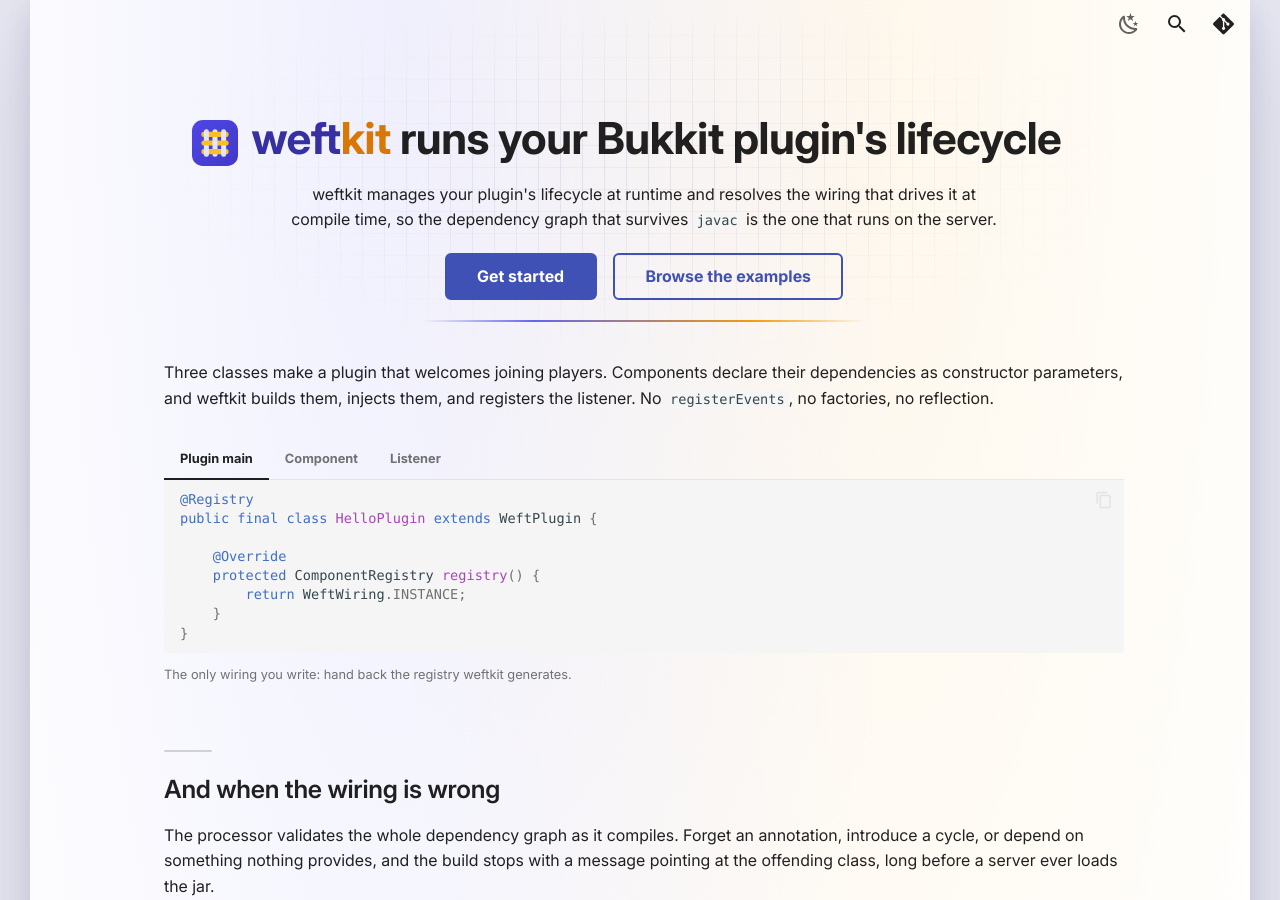
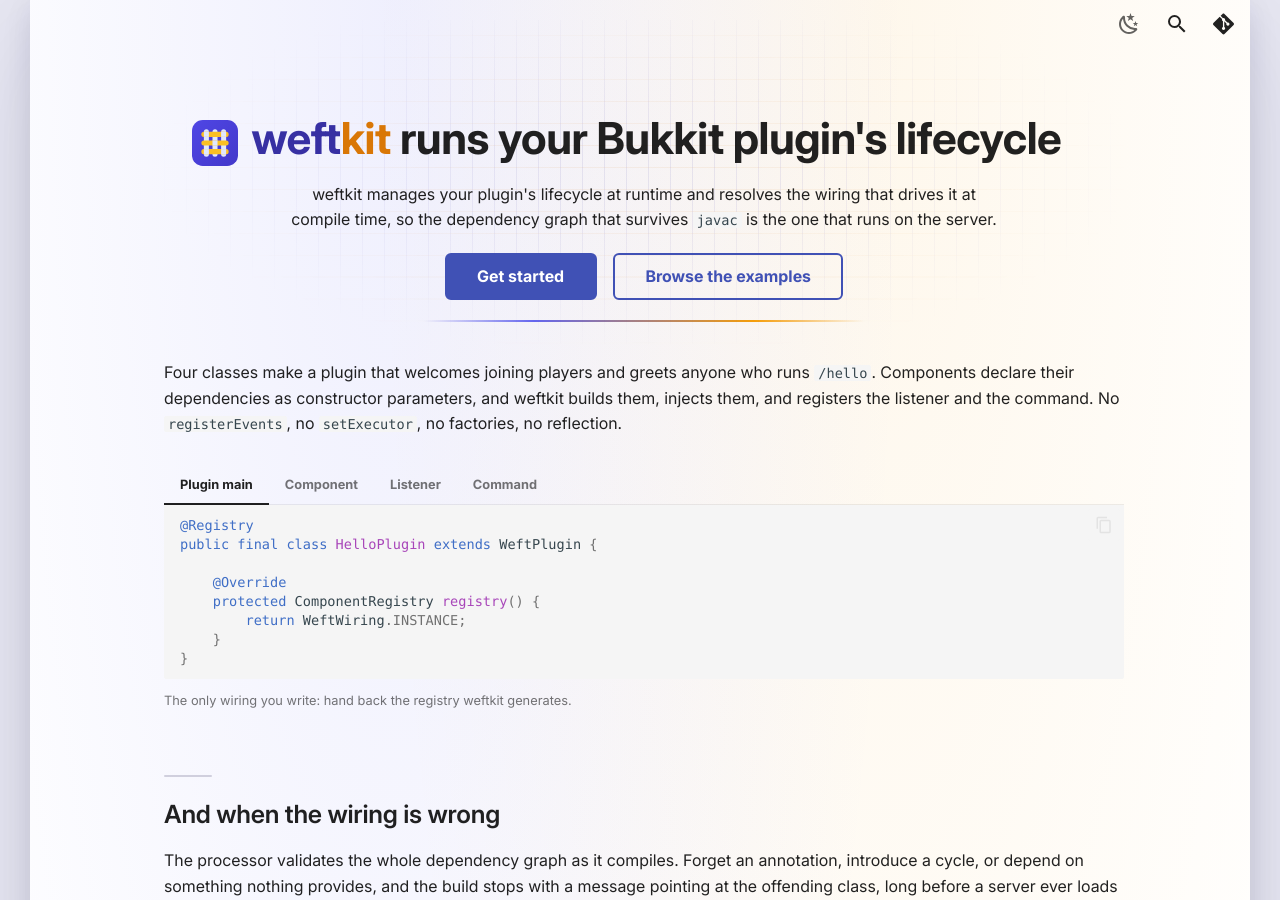
Before and after one commit to weftkit/weftkit, an MkDocs documentation site: the page built from docs/docs/index.md, in a window 1280 px wide and 900 px high. Built offline with MkDocs 1.6.1 and Material for MkDocs 9.7.7, drawn with Linux system fonts in a browser that asks for light colours; comment, search, counter and statistics services are not loaded.

Commit message:
docs: add command sample to home page hero

````diff
--- a/docs/docs/index.md
+++ b/docs/docs/index.md
@@ -17,9 +17,10 @@
 
 </div>
 
-Three classes make a plugin that welcomes joining players. Components declare their
-dependencies as constructor parameters, and weftkit builds them, injects them, and registers
-the listener. No `registerEvents`, no factories, no reflection.
+Four classes make a plugin that welcomes joining players and greets anyone who runs `/hello`.
+Components declare their dependencies as constructor parameters, and weftkit builds them, injects
+them, and registers the listener and the command. No `registerEvents`, no `setExecutor`, no
+factories, no reflection.
 
 <div class="wk-code" markdown>
 
@@ -45,8 +46,8 @@
     @Singleton
     final class Greeter {
 
-        public String greet(Player player) {
-            return "Welcome, " + player.getName();
+        public String greet(CommandSender who) {
+            return "Welcome, " + who.getName();
         }
     }
     ```
@@ -74,6 +75,30 @@
     ```
 
     Registered for you. Its dependency arrives through the constructor.
+
+=== "Command"
+
+    ```java
+    @Wired
+    @Singleton
+    @CommandHandler("hello")
+    final class HelloCommand implements CommandExecutor {
+
+        private final Greeter greeter;
+
+        HelloCommand(Greeter greeter) {
+            this.greeter = greeter;
+        }
+
+        @Override
+        public boolean onCommand(CommandSender sender, Command command, String label, String[] args) {
+            sender.sendMessage(greeter.greet(sender));
+            return true;
+        }
+    }
+    ```
+
+    `@CommandHandler` binds it to the `hello` entry in `plugin.yml`. The same `Greeter`, injected again.
 
 </div>
 
````
